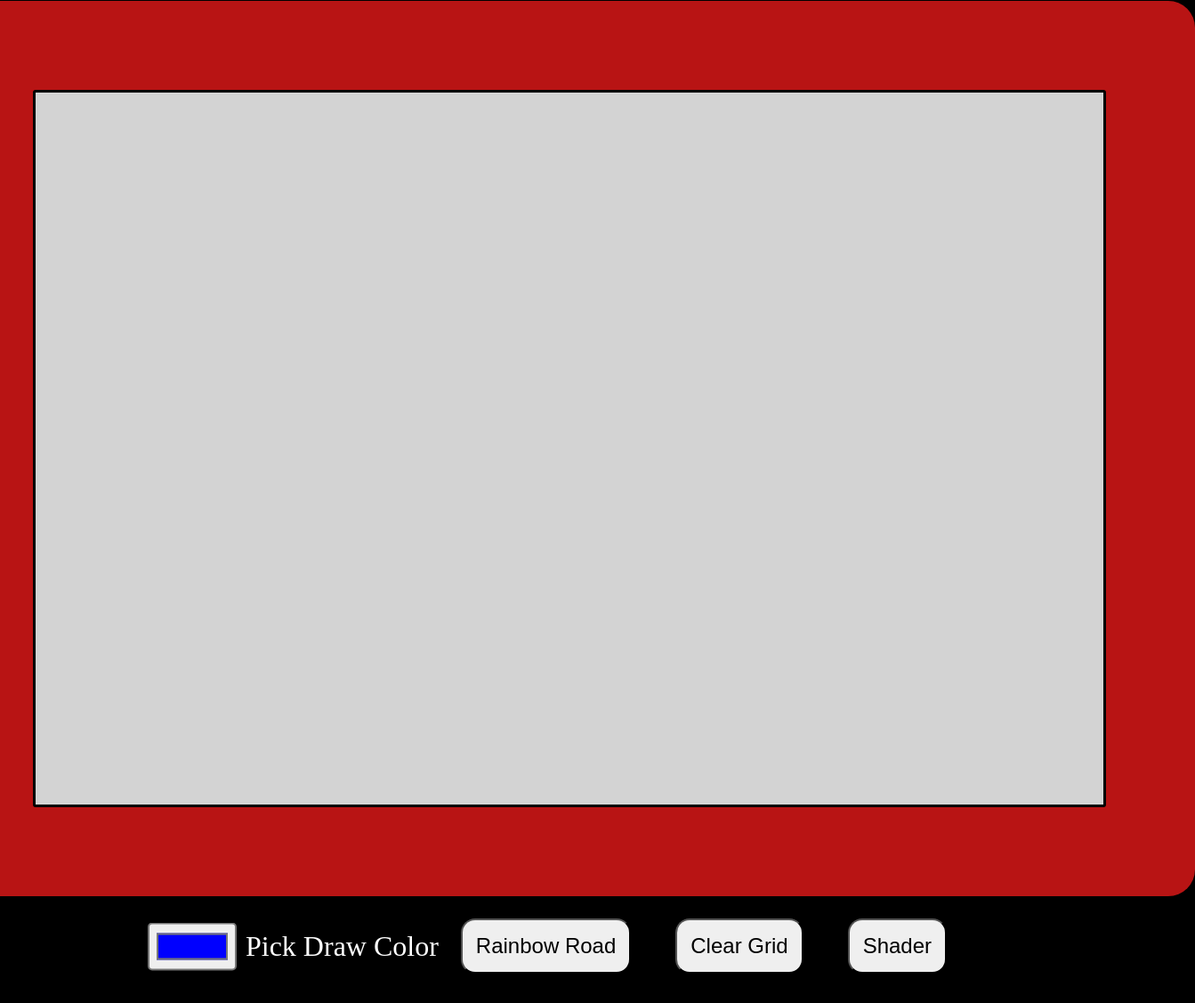
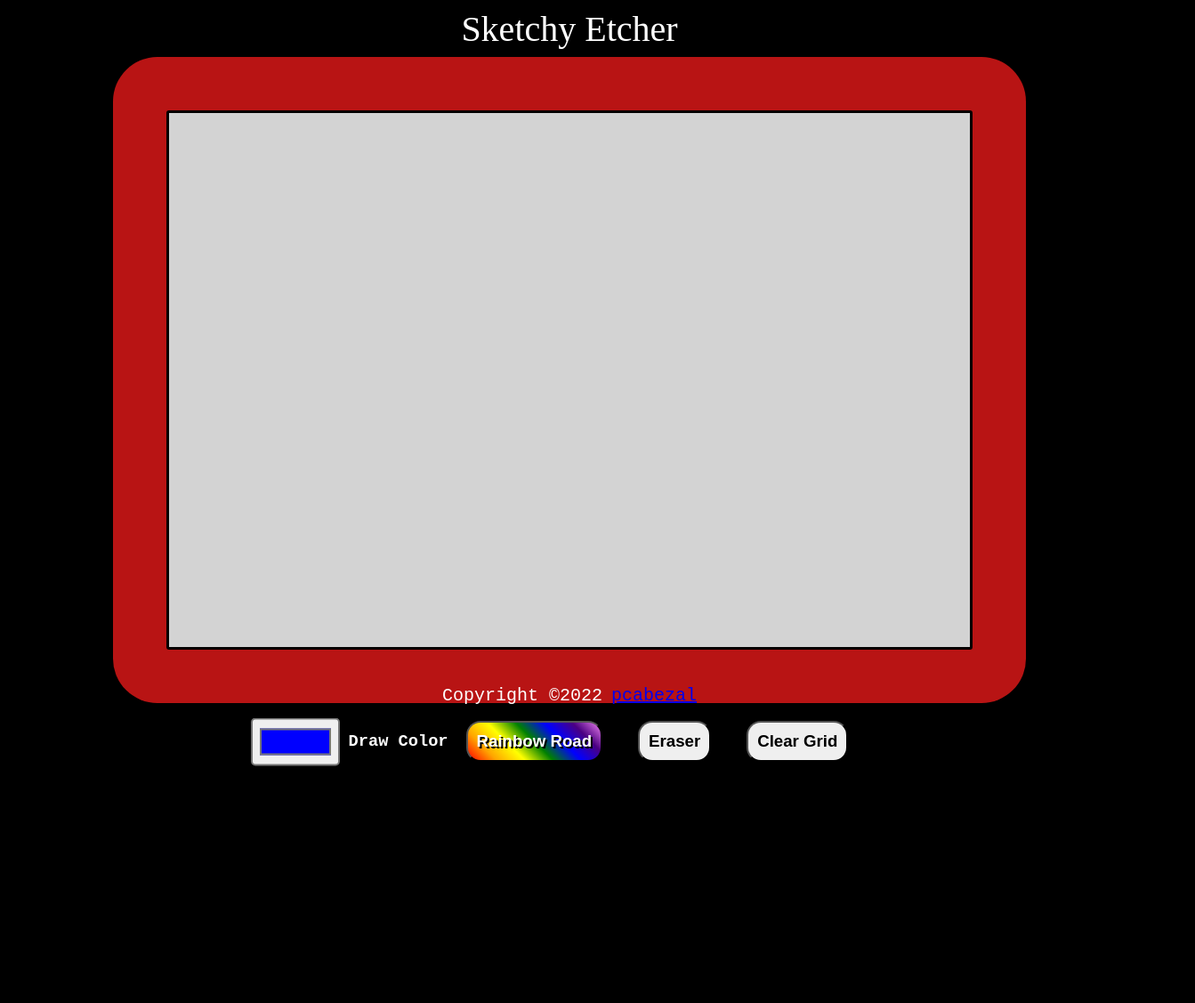
Before and after one commit to pcabezal/etch-a-sketch, a plain HTML site: page index.html in a window 1280 px wide. Shown: the part 7-1134 px from the top of the page at 89% size, 1343 px wide, since content can reach past the window. After the commit the page ends 883 px from the top, so only its background shows below. Drawn offline with Linux system fonts and the light colour scheme; a web font is replaced by a local one.

Commit message:
version 1.1 remove non working buttons

```diff
--- a/index.html
+++ b/index.html
@@ -6,9 +6,14 @@
     <meta name="viewport" content="width=device-width, initial-scale=1.0">
     <title>ETCHIN SKETCH</title>
     <link rel="stylesheet" href="styles.css">
+    <link href='https://fonts.googleapis.com/css?family=Arbutus' rel='stylesheet'>
+    <link rel="shortcut icon" href="favicon.ico">
 </head>
 <body>
 
+    <div class="header">
+        Sketchy Etcher
+    </div>
 
     <div class ='etchOuter'>
         <div class="etchArea">
@@ -19,14 +24,15 @@
 
     <div class="newGridContainer">
         <input type ='color' id="colorPicker" value="#0000ff">
-        <label for='colorPicker'>Pick Draw Color</label>
-        <button onclick="colorBlockActivate('random')">Rainbow Road</button>
-        <button onclick="newGridButton()">Clear Grid</button>
-        <button onclick="colorBlockActivate('Shader')">Shader</button>
-
+        <label for='colorPicker'>Draw Color</label>
+        <button onclick="colorBlockActivate('random')" id="rainButton">Rainbow Road</button>
+        <button onclick="colorBlockActivate('eraser')">Eraser</button>
+        <button onclick="newGridButton('Enter new grid size, nothing over 100 please.')">Clear Grid</button>
     </div>
 
-
+    <footer class ='footer'>
+        Copyright ©2022 <a href="https://github.com/pcabezal" target="_blank">pcabezal</a>
+    </footer>
 
 <script src="script.js" defer></script>
 </body>
--- a/script.js
+++ b/script.js
@@ -16,9 +16,11 @@ function createGrid(gridNumber) {
     }
     colorBlockActivate('blue');
 }
+
 createGrid(50);
 
-//clear etchasketch
+
+//clear etch area
 function removeAllChildNodes() {
     while (addyAxis.firstChild) {
         addyAxis.removeChild(addyAxis.firstChild);
@@ -28,11 +30,12 @@ function removeAllChildNodes() {
     }
 }
 
-function newGridButton() {
+function newGridButton(promptWords) {
     removeAllChildNodes();
-    let userGrid = prompt('Enter new grid size, nothing over 100 please.');
+    let userGrid = prompt(promptWords);
     if (userGrid > 100) {
-        let userGrid = prompt(`I'm serious enter something under 100 or we could all die`)
+        newGridButton(`I'm serious enter 100 or less or we could all die`);
+        return;
     }
     createGrid(userGrid);
 }
@@ -41,52 +44,31 @@ function randomColor() {
     return '#' + Math.floor(Math.random()*16777215).toString(16);
 }
 
- //color blocks old
-/* function colorBlockActivate() {
-    let block1 = document.querySelectorAll('.block');
-    for(let i = 0; i < block1.length; i++) {
-        block1[i].addEventListener("mouseenter", colorBlock(i));
-    }
-    function colorBlock(i) {
-    return function() {
-        //   console.log("you entered region number " + i);
-        block1[i].style.backgroundColor = 'red';
-        };
-    }
-} */
-
 function colorBlockActivate(choice) {
     let block1 = document.querySelectorAll('.block');
     for(let i = 0; i < block1.length; i++) {
         block1[i].addEventListener("mouseover", colorBlock(i));
     }
+
     function colorBlock(i) {
         if (choice === 'random') {
             return function() {
                 block1[i].style.backgroundColor = randomColor();
             };
-        } else if (choice === 'shader') {
+        } else if (choice === 'eraser') {
             return function() {
-                console.log(window.getComputedStyle( block1[i] ,null).getPropertyValue('background-color'))
-                // myDivObj = document.getElementById("myDivID")
-                //let myDivObj = window.getComputedStyle(block1[i]).backgroundColor;
-                //console.log("you entered region number " + i);
-                //console.log(' stupid mydivobj = ' + myDivObj);
-                //console.log(block1[i]);
-                // block1[i].style.backgroundColor = 'hsl(0,0%,0%)';
+                block1[i].style.backgroundColor = 'lightgrey';
             };
-
         } else {
             return function() {
                 block1[i].style.backgroundColor = choice;
             };
         }
-
     }
 }
 
-colorPicker.addEventListener('change', changeColorPicker, false);
+colorPicker.addEventListener('change', changeColorPicker);
 
-function changeColorPicker(event) {
-    colorBlockActivate(event.target.value);
+function changeColorPicker(e) {
+    colorBlockActivate(e.target.value);
 }
--- a/styles.css
+++ b/styles.css
@@ -1,26 +1,54 @@
 body {
     display: flex;
     flex-direction: column;
-    justify-content: center;
+
     background-color: black;
     color: white;
+    font-family: 'Courier New', Courier, monospace;
+}
+
+html {
+    display: flex;
+    flex-direction: column;
+    height: 100%;
+}
+
+.header {
+    display: flex;
+    justify-content: center;
+    font-size: 30pt;
+    font-family: Arbutus;
+    margin: .5rem;
 }
 
 .newGridContainer {
     display: flex;
     justify-content: center;
     align-items: center;
-    font-size: 2rem;
+    font-size: 14pt;
+    font-weight: bold;
 }
 
 button {
-    font-size: 18pt;
     border-radius: 1rem;
+    padding: 10px;
+    margin: 20px;
+    font-size: 14pt;
+    font-weight: bold;
+    cursor: pointer;
+}
+
+#rainButton {
+    color: white;
+    text-shadow: 2px 2px black;
+    background-color: blueviolet;
+    background:linear-gradient(45deg, Red, Orange, Yellow, Green, Blue, Indigo,violet);
 }
 
 #colorPicker {
     margin-right: 35px;
     transform: scale(2);
+    cursor: pointer;
 }
 
 .etchOuter {
@@ -31,14 +59,9 @@ button {
 .etchArea {
     display: flex;
     justify-content: center;
-    padding: 100px;
+    padding: 60px;
     background-color: hsl(360, 80%, 40%);
-    border-radius: 30px;
-}
-
-button {
-    padding: 15px;
-    margin: 25px;
+    border-radius: 50px;
 }
 
 .mainContainer {
@@ -49,8 +72,8 @@ button {
     border-style: solid;
     border-radius: 3px;
     background-color: lightgrey;
-    height: 800px;
-    width: 1200px;
+    height: 600px;
+    width: 900px;
 }
 
 .yAxis {
@@ -66,3 +89,15 @@ button {
     min-height: 0px;
     min-width: 0px;
 }
+
+.footer {
+    position: absolute;
+    bottom: 0;
+    left: 0;
+    display: flex;
+    align-items: center;
+    justify-content: center;
+    gap: 10px;
+    width: 100%;
+    font-size: 20px;
+}
```
Also changed, not shown: favicon.ico (added).
